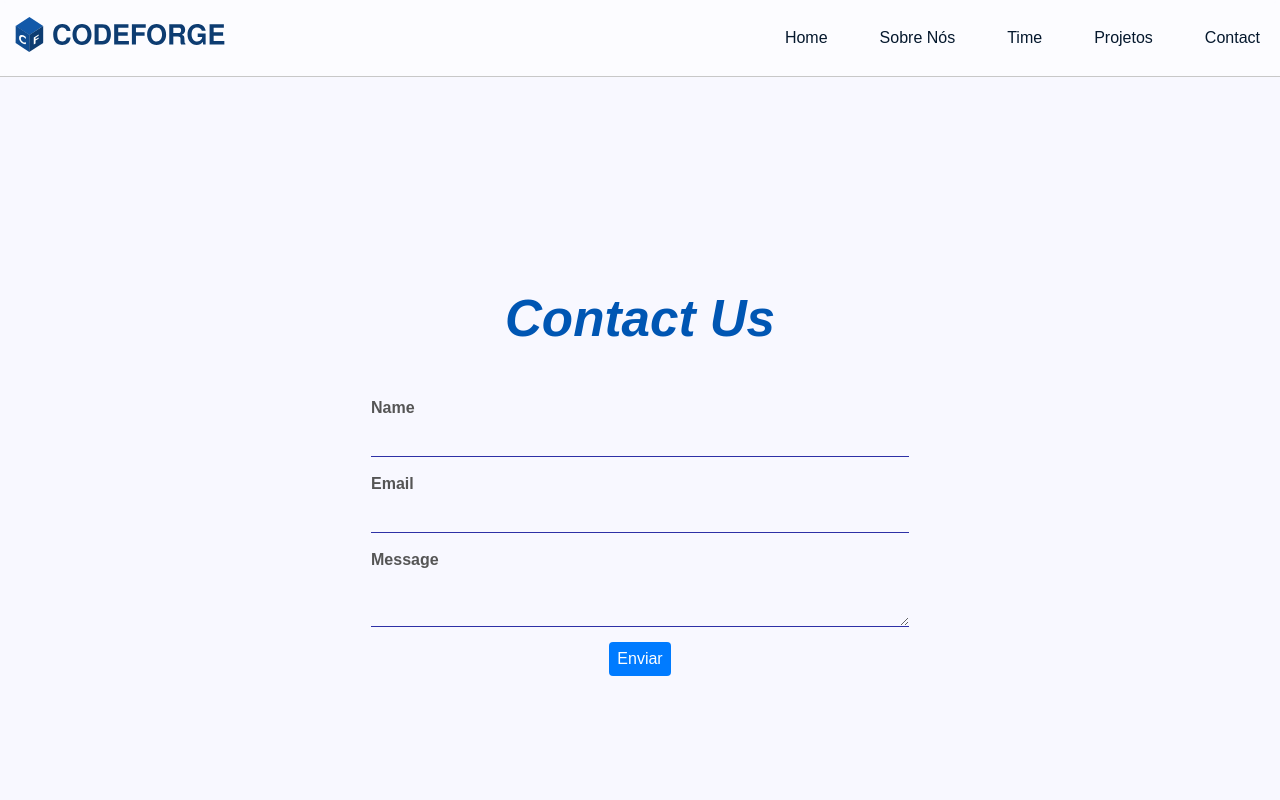
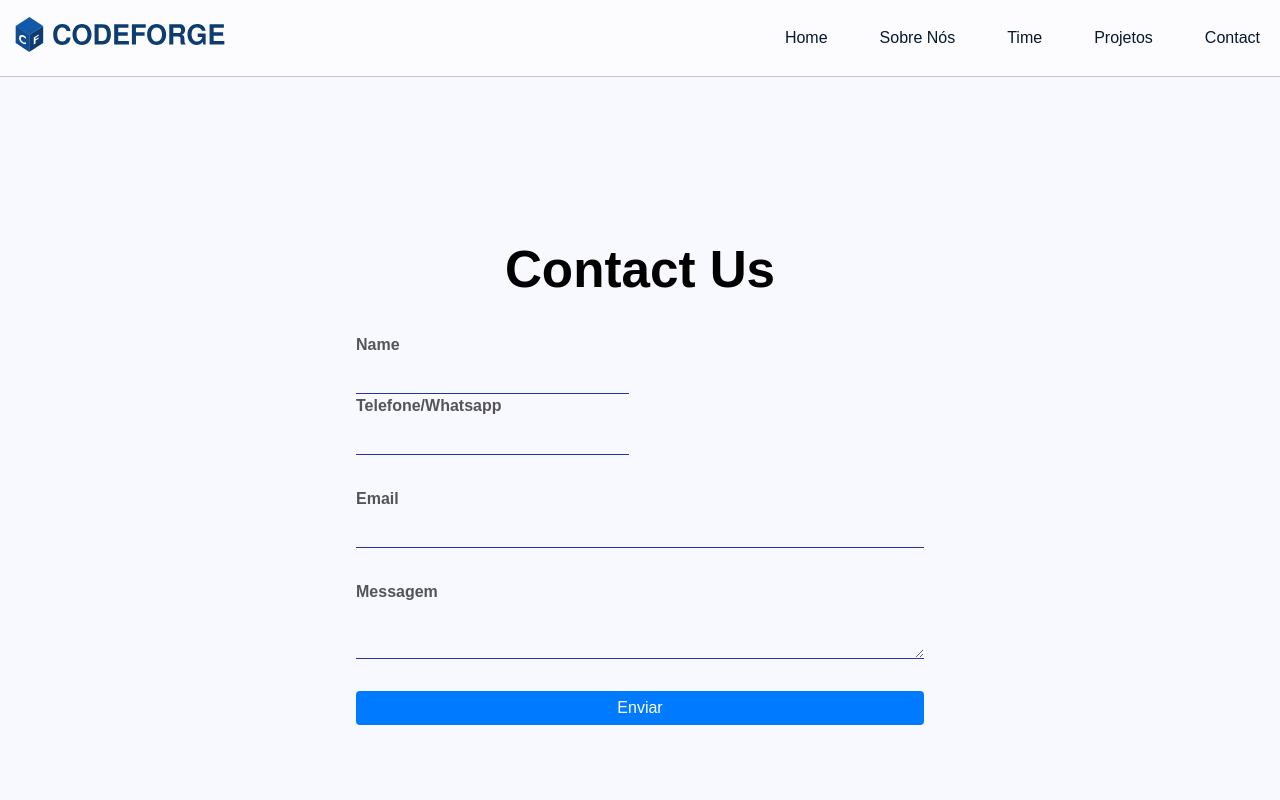
Before and after one commit to Code-Forge-Builders/codeforge-website, a React (Vite) app: page / in a window 1280 px wide. Shown: the top 800 px of the page. Built offline with nearby package versions, Linux system fonts and the light colour scheme; a web font is replaced by a local one.

Commit message:
style: fixed styling on contact form

```diff
--- a/src/pages/Home/Home.css
+++ b/src/pages/Home/Home.css
@@ -4,14 +4,6 @@
   will-change: filter;
   transition: filter 300ms;
 }
-/* .home-container {
-  display: flex;
-  flex-direction: column;
-  align-items: center;
-  justify-content: center;
-  margin-top: 76px;
-
-} */
 
 /* Centraliza o contêiner na página */
 .contact-container {
@@ -26,22 +18,16 @@
   box-sizing: border-box;
 }
 
-/* Estilo do título */
-.contact-container h1 {
-  color:#0056b3;
-  font-style: italic;
-}
-
 /* Estilo do formulário */
 .contact-container-form {
   display: flex;
   flex-direction: column;
   width: 100%;
+  gap: 2rem;
 }
 
-/* Estilo das divs dos campos */
-.contact-container-form div {
-  margin: 15px;
+.contact-container-form .first-form-line div {
+  width: 48%;
 }
 
 /* Estilo dos rótulos */
@@ -54,25 +40,22 @@
 }
 
 /* Estilo dos inputs e textarea */
-.contact-container-form input,
-.contact-container-form textarea {
+input,
+textarea {
   color: #333;
   font-size: 16px;
   border: none;
   border-bottom: solid 1px #2e31a6;
-      height: 100%;
   display: block;
   outline: none;
   padding: 10px 0 8px;
   background: transparent;
-      width: auto;
   width: 100%;
-
 }
 
 
-/* Estilo do botão */
-.contact-container-form button {
+/* Estilo dos botões */
+button {
   padding: 8px;
   background-color: #007bff;
   color: #fff;
@@ -83,7 +66,7 @@
   transition: background-color 0.3s;
 }
 
-.contact-container-form button:hover {
+button:hover {
   background-color: #0056b3;
 }
 
--- a/src/pages/Home/index.tsx
+++ b/src/pages/Home/index.tsx
@@ -1,30 +1,46 @@
-import { Button, Form } from 'react-bootstrap'
+import { Button, Form, FormGroup } from 'react-bootstrap'
 import './Home.css'
+import { phoneMask } from '../../utils/masks'
 
 function Home() {
   return (
     <>
+      <div id="team"></div>
       <div className="contact-container" id="#contact">
         <div className="contact-container-tittle">
           <h1>Contact Us</h1>
         </div>
-        <div className="contact-container-form">
-          <Form>
-            <div className="contact-form-field">
+        <Form className="contact-container-form d-flex">
+          <FormGroup className="d-flex justify-content-between first-form-line">
+            <FormGroup>
               <label htmlFor="name">Name</label>
               <input type="text" id="name" required />
-            </div>
-            <div className="contact-form-field">
-              <label htmlFor="email">Email</label>
-              <input type="email" id="email" required />
-            </div>
-            <div className="contact-form-field">
-              <label htmlFor="message">Message</label>
-              <textarea id="message" required></textarea>
-            </div>
-            <Button type="submit">Enviar</Button>
-          </Form>
-        </div>
+            </FormGroup>
+            <FormGroup>
+              <label htmlFor="name">Telefone/Whatsapp</label>
+              <input
+                type="text"
+                id="name"
+                onChange={(event) => {
+                  event.target.value = phoneMask(event.target.value)
+                }}
+                required
+                maxLength={15}
+              />
+            </FormGroup>
+          </FormGroup>
+          <FormGroup>
+            <label htmlFor="email">Email</label>
+            <input type="email" id="email" required />
+          </FormGroup>
+          <FormGroup>
+            <label htmlFor="message">Messagem</label>
+            <textarea id="message" required></textarea>
+          </FormGroup>
+          <Button className="w-100" type="submit">
+            Enviar
+          </Button>
+        </Form>
       </div>
     </>
   )
--- /dev/null
+++ b/src/utils/masks.ts
@@ -0,0 +1,8 @@
+export function phoneMask(value: string) {
+  const digits = value.replace(/\D/g, '')
+
+  return digits
+    .replace(/^(\d{2})(\d{1,4})$/g, '($1) $2')
+    .replace(/^(\d{2})(\d{4})(\d{1,4})$/g, '($1) $2-$3')
+    .replace(/^(\d{2})(\d{5})(\d{1,4})$/g, '($1) $2-$3')
+}
```
Lines whose indentation alone changed are shown as unchanged.
